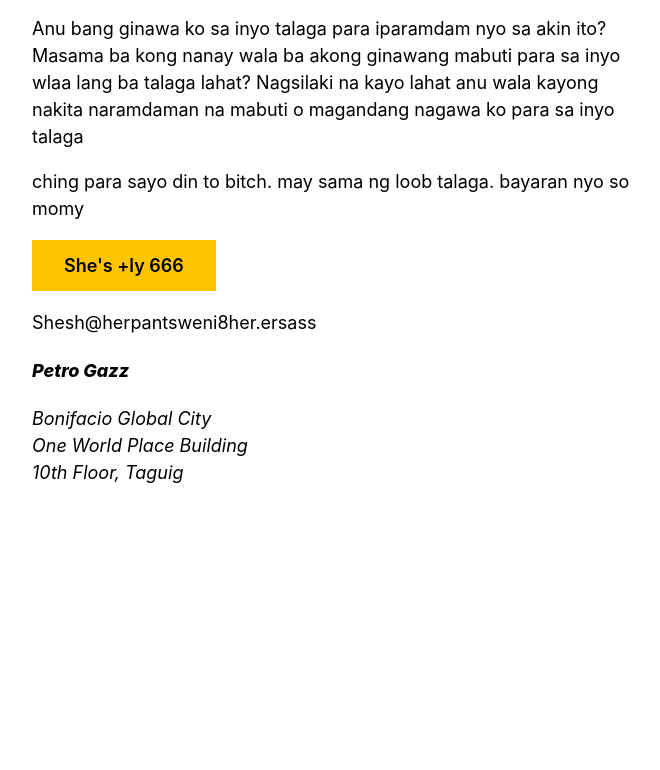
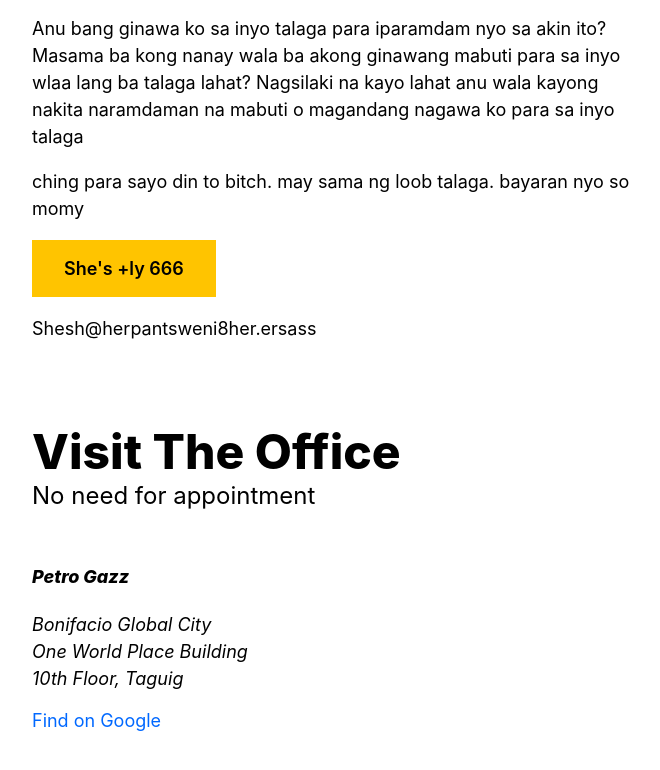
Before and after one commit to jhrespicio/mean.github.io, a plain HTML site: page index.html in a window 1280 px wide. Shown: the part 884-1654 px from the top of the page, without its empty margins (308-968 px from the left). Before the commit the page ends 1416 px from the top, so only its background shows below. Drawn offline with Linux system fonts and the light colour scheme.

Commit message:
Update index.html

```diff
--- a/index.html
+++ b/index.html
@@ -33,8 +33,23 @@
         font-weight: 800;
       }
 
+      h5 {
+        font-size: 48px;
+        font-weight: 800;
+      }
+
+      h6 {
+        font-size: 24px;
+
+        font-weight: 400;
+      }
+
       a {
         color: black;
+      }
+
+      .blue {
+        color: #0068ff;
       }
 
       p {
@@ -92,6 +107,14 @@
       .ma {
         margin: auto;
       }
+
+      .nb {
+        margin-bottom: 0px;
+      }
+
+      .nt {
+        margin-top: 0px;
+      }
     </style>
   </head>
 
@@ -102,11 +125,11 @@
     <div class="row">
       <div class="column">
         <h2>Defender of The Bataan Peninsula</h2>
+        <p>
           <a href="#" class="button">She's +ly 666</a>
+        </p>
 
-        <p>
-          <a href="mailto: abc@example.com">Shesh@herpantsweni8her.ersass</a>
-        </p>
+        <p>Shesh@herpantsweni8her.ersass</p>
       </div>
       <div class="column">
         <img src="800x600.jpg" alt="Trulli" style="width: 100%" />
@@ -138,22 +161,28 @@
         momy
       </p>
 
+      <p>
         <a href="#" class="button">She's +ly 666</a>
+      </p>
 
-      <p>
-        <a href="mailto: abc@example.com">Shesh@herpantsweni8her.ersass</a>
-      </p>
+      <p>Shesh@herpantsweni8her.ersass</p>
+      <h5 class="nb">Visit The Office</h5>
+      <h6 class="nt">No need for appointment</h6>
       <address>
-        <a href="https://goo.gl/maps/SjU7M434xc446XYz6">
         <h4>Petro Gazz</h4>
         <p>
           Bonifacio Global City<br />
           One World Place Building<br />
           10th Floor, Taguig
-          </p></a
+        </p>
+      </address>
+      <a
+        class="blue"
+        href="https://goo.gl/maps/SjU7M434xc446XYz6"
+        target="_blank"
+        >Find on Google</a
       >
-      </address>
-      <br />
+      <br /><br /><br /><br />
     </div>
   </body>
 </html>
```
Lines whose indentation alone changed are shown as unchanged.
